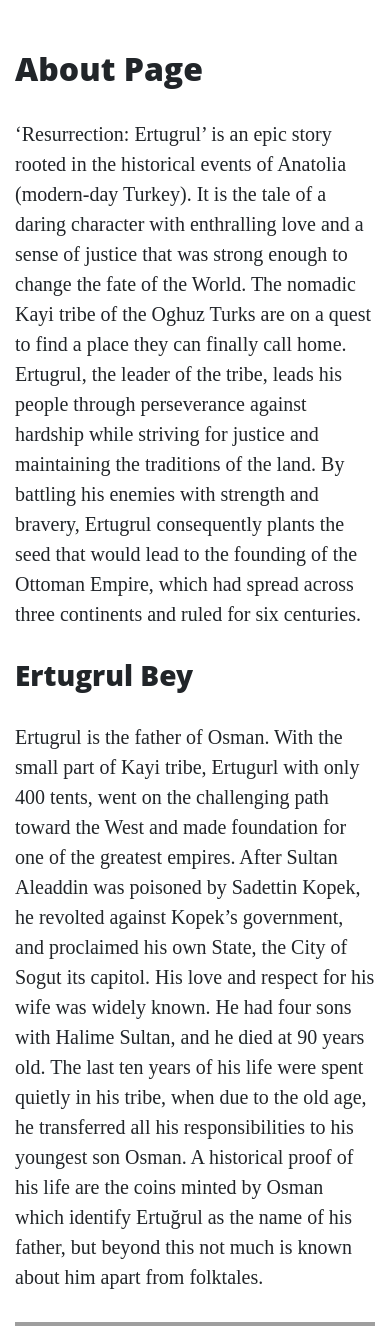
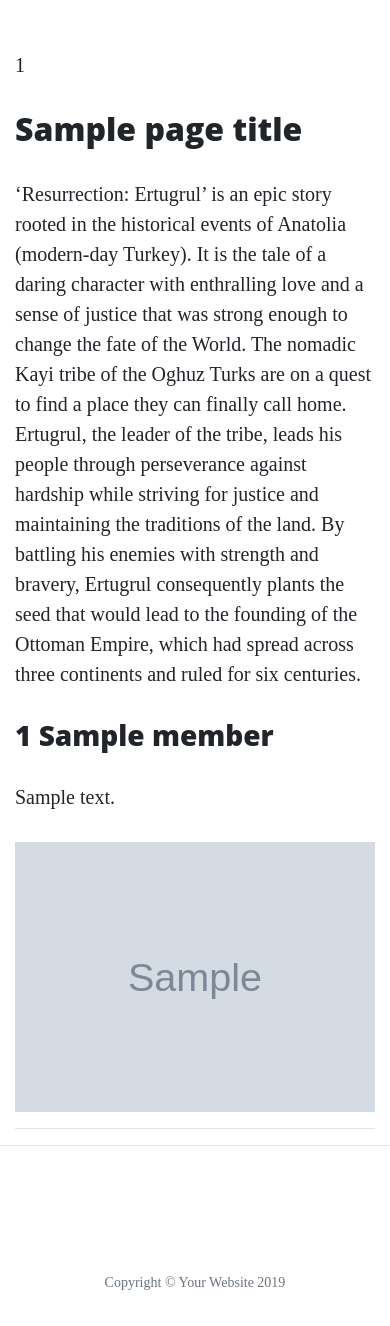
Before and after one commit to fudge88/Flask, a Flask app: template templates/about.html in a window 390 px wide. Shown: the part 559-1885 px from the top of the page. After the commit the page ends 1849 px from the top, so only its background shows below. Run offline with Flask 2, Linux system fonts and the light colour scheme; the template is opened without the code that fills it: most values are stand-ins (such as "Sample title", 1, 10 or a date in 2020); grey boxes marked "Sample" are stand-in pictures; some libraries are stand-ins or nearby versions; grey boxes are pictures that could not be loaded.

Commit message:
about page complete

```diff
--- a/run.py
+++ b/run.py
@@ -1,4 +1,5 @@
 import os
+import json
 from flask import Flask, render_template
 
 app = Flask(__name__)
@@ -9,15 +10,19 @@
 
 @app.route("/about")
 def about():
-    return render_template("about.html")
+    data = []
+    with open("data/company.json", "r") as json_data:
+        data = json.load(json_data)
+    return render_template("about.html", page_title
+    ="About", company=data)
 
 @app.route("/contact")
 def contact():
-    return render_template("contact.html")
+    return render_template("contact.html", page_title ="Contact")
 
 @app.route("/careers")
 def careers():
-    return render_template("careers.html")
+    return render_template("careers.html", page_title ="Careers")
 
 if __name__ == "__main__":
     app.run(host=os.environ.get("IP"),
--- a/templates/about.html
+++ b/templates/about.html
@@ -1,6 +1,12 @@
 {% extends 'base.html' %}
 {% block content %}
-    <h2>About Page</h2>
+
+{% for number in list_of_numbers %}
+<p>{{ number }}</p>
+{% endfor %}
+
+
+    <h2>{{ page_title }}</h2>
     <p>
     ‘Resurrection: Ertugrul’ is an epic story rooted in the historical events
     of Anatolia (modern-day Turkey). It is the tale of a daring character with
@@ -13,78 +19,43 @@
     lead to the founding of the Ottoman Empire, which had spread across three
     continents and ruled for six centuries.
     </p>
+
+{% for member in company%}
+
     <div class="row featurette">
+{% if loop.index % 2 != 0 %}
+
     <div class="col-md-7">
-    <h3>Ertugrul Bey</h3>
+    <h3>{{ loop.index}} {{ member.name }}</h3>
     <p>
-    Ertugrul is the father of Osman.  With the small part of Kayi tribe, Ertugurl
-    with only 400 tents, went on the challenging path toward the West and made
-    foundation for one of the greatest empires. After Sultan Aleaddin was poisoned
-    by Sadettin Kopek, he revolted against Kopek’s government, and proclaimed his own
-    State,  the City of Sogut its capitol.
-
-    His love and respect for his wife was widely known. He had four sons with Halime Sultan,
-    and he died at 90 years old. The last ten years of his life were spent quietly in his tribe,
-    when due to the old age, he transferred all his responsibilities to his youngest son Osman.
-    A historical proof of his life are the coins minted by Osman which identify Ertuğrul as the
-    name of his father, but beyond this not much is known about him apart from folktales.
+{{ member.description }}
     </p>
     </div>
     <div class="col-md-5">
-        <img src="https://www.trtertugrul.com/images/chars/char-1-thumbnail.jpg"
-        alt="Ertugrul Image Here">
+        <img class="featurette-image image-responsive" src="{{ member.image_source }}"
+        alt="Image Here">
     </div>
-</div>
-<br>
-<div class="row featurette">
-<div class="col-md-5">
-    <img src="https://encrypted-tbn0.gstatic.com/images?q=tbn%3AANd9GcQSK6aD2g91RMQl3OtGv8U7cn0QvHt7g_aUnqGPXm6IdNXcHDmY&usqp=CAU"
-    alt="Turgut Image Here">
-</div>
-<div class="col-md-7">
-<h3>Turgut Alp</h3>
-<p>
-He was one of the greatest and most renown warriors in Turkish history, a blood-brother to
-Ertugrul and his best follower and supporter, a very smart and capable man.He lived an unusually
-long life, even for our time. He outlived Erugrul Bey by 35 years, and he was killed in a battle,
-with his legendary battle-axe in his hand aged 125 years old! After Ertugrul passed away, Turgut become
-the main support to Osman, and when Osman established his Sultanate he rewarded Turgut with the highest
-position, as a Governor of the new State.
-</p>
-</div>
-</div>
-<br>
-    <div class="row featurette">
+
+{% else %}
+    <div class="col-md-5">
+        <img class="featurette-image image-responsive" src="{{ member.image_source }}"
+        alt="Image Here">
+    </div>
     <div class="col-md-7">
-    <h3>Bamsi Alp</h3>
+    <h3>{{ loop.index}} {{ member.name }}</h3>
     <p>
-   He was a legendary hero; his life has been described in the book of medieval
-   Ottoman’s chronologies of that time, titled ‘’The book of Dede Korkut”. He was described
-   as the two sworded fighter, a fierce warrior, goodhearted and very funny man. His
-   love life was legendary, since his heart was divided between two loves. He spent 16
-   years in a dungeon in Byzantine, and the Princess, who lived in that Fortress fell in
-   love with him and helped him escape. It is not known when he died or how long he lived;
-   only that he lived fairly long for that time, and that he was ambushed by trickery
-   and killed, leaving behind a wife and children. We may only guess how long this
-   character will be kept in this series.
+{{ member.description }}
     </p>
     </div>
-    <div class="col-md-5">
-        <img src="https://encrypted-tbn0.gstatic.com/images?q=tbn%3AANd9GcSq5PgnzgeHua_xliRkDhtNPXk7aHKvSoGVYyqyCKzK_5QTd723&usqp=CAU"
-        alt="Bamsi Image Here">
-    </div>
+
+{% endif %}
+
 </div>
-<div class="row featurette">
-<div class="col-md-5">
-    <img src="https://img.piri.net/mnresize/840/-/resim/imagecrop/2017/04/14/02/09/resized_f4a16-5fe9f0f8dirilisertugruldoganalpolecekmioldumudizidennedenayriliyor1.jpg"
-    alt="Dogan Image Here">
-</div>
-<div class="col-md-7">
-<h3>Dogan Alp</h3>
-<p>
-One of the three Alps of Ertuğrul, together with Turgut Alp and Bamsi Alp who were
-blood brothers with him. Very loyal and good-hearted. later married a A hatun of the Dodurga tribe.
-A brave woman and skilled in swordsmanship. Dies in season 3 and his son is named after him.
-</p>
-</div>
+
+{% if loop.index != 4 %}
+<hr class="featurette-divider">
+
+{% endif %}
+
+{% endfor %}
 {% endblock %}
--- a/templates/careers.html
+++ b/templates/careers.html
@@ -1,4 +1,4 @@
 {% extends 'base.html' %}
 {% block content %}
-    <h2>Come Work With Us</h2>
+    <h2>{{ page_title }}</h2>
 {% endblock %}
--- a/templates/contact.html
+++ b/templates/contact.html
@@ -1,4 +1,4 @@
 {% extends 'base.html' %}
 {% block content %}
-    <h2>Contact Us Page</h2>
+    <h2>{{ page_title }}</h2>
 {% endblock %}
```
Also changed, not shown: data/company.json (added, +22 -0 lines).
